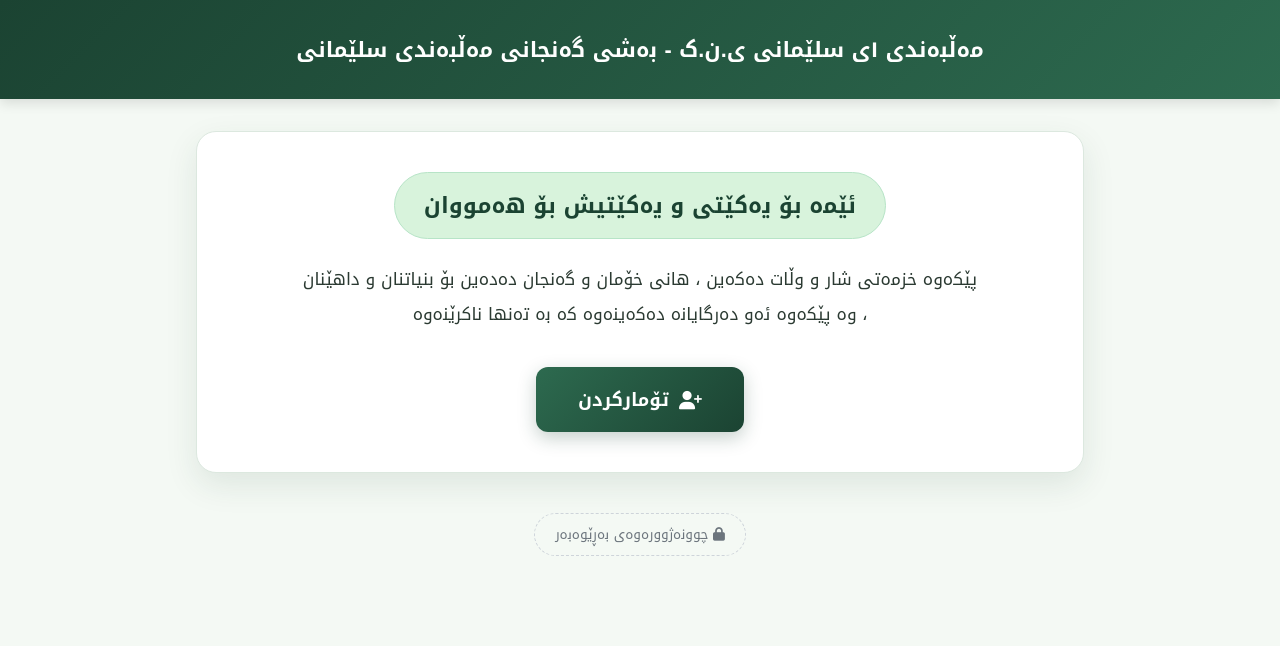
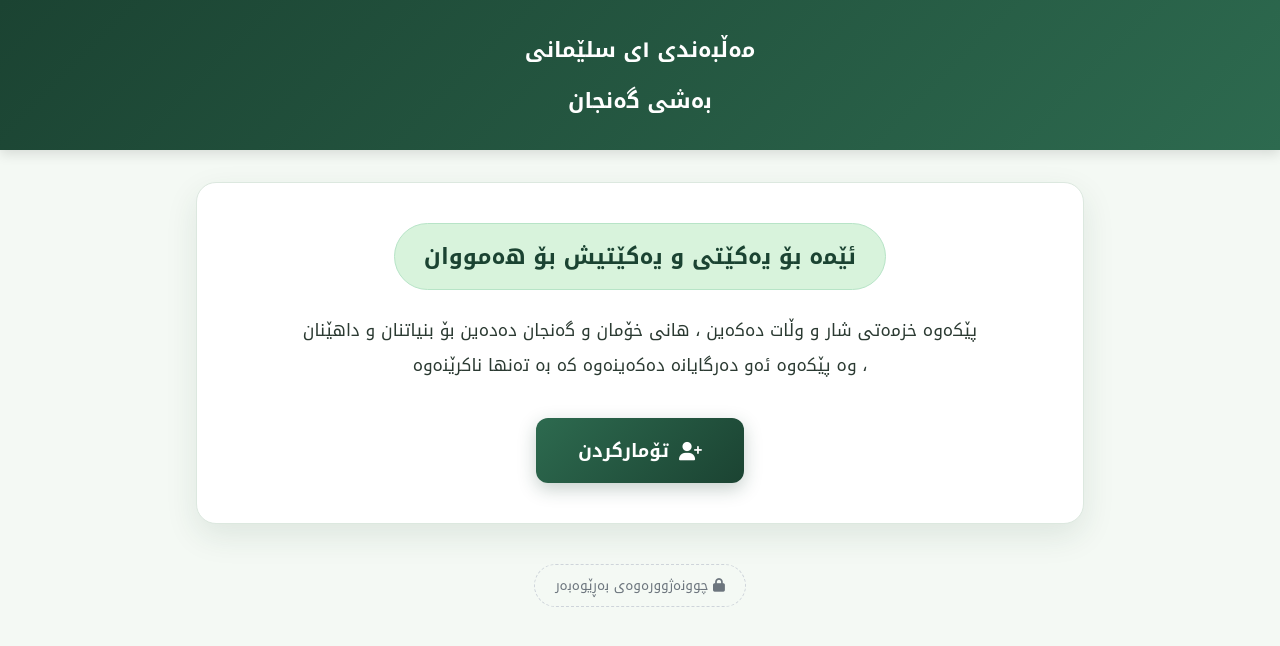
Before and after one commit to R-hub24/elevateyouthsulaymanyah, a plain HTML site: page index.html in a window 1280 px wide. Drawn offline with Linux system fonts and the light colour scheme.

Commit message:
Update index.html

```diff
--- a/index.html
+++ b/index.html
@@ -425,7 +425,9 @@
 <body>
 
     <header class="no-print">
-        <h1>مەڵبەندی ١ی سلێمانی ی.ن.ک - بەشی گەنجانی مەڵبەندی سلێمانی</h1>
+        <h1>مەڵبەندی ١ی سلێمانی</h1>
+                <h1>  بەشی گەنجان</h1>
+
     </header>
 
     <div class="container">
```
